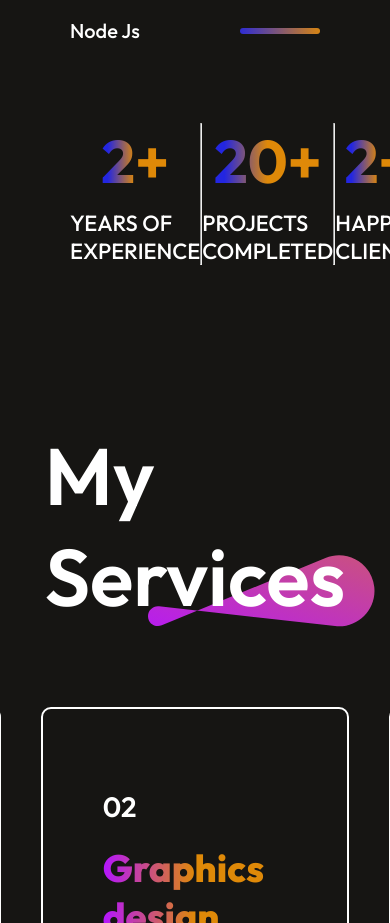
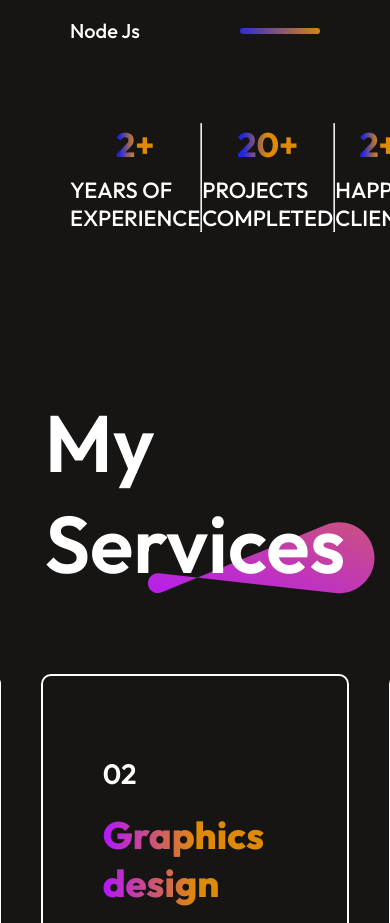
Before and after one commit to vincentMunywoki/my-portfolio, a React (Vite) app: page / in a window 390 px wide. Shown: the part 2480-3403 px from the top of the page. Built offline with nearby package versions, Linux system fonts and the light colour scheme.

Commit message:
initial commit

```diff
--- a/src/Components/About/About.css
+++ b/src/Components/About/About.css
@@ -131,4 +131,14 @@
     .about-skill hr{
         height: 6px;
     }
+    .about-achievements{
+        justify-content: space-between;
+    }
+    .about-achievement{
+        gap: 10px;
+    }
+    .about-achievement h1{
+        font-size: 34px;
+        font-weight: 700;
+    }
 }
```
